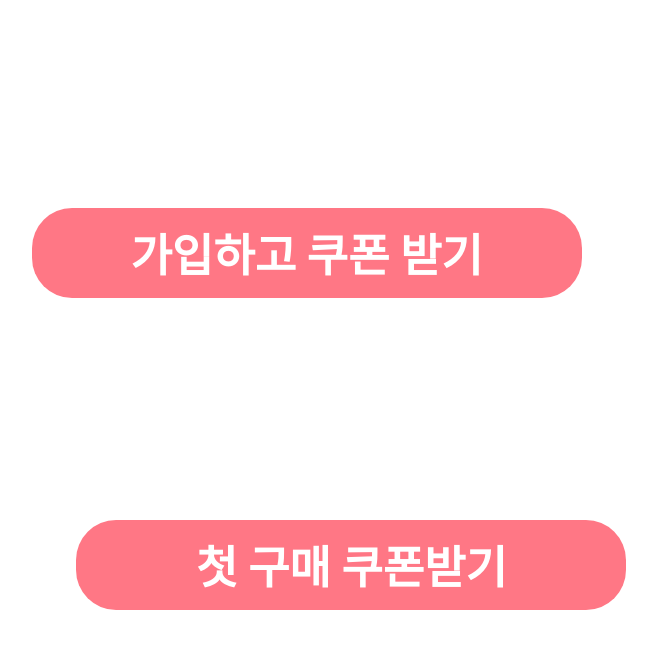
After one commit to otfeb/jungle_miniProject, a Flask app: template templates/asd.html in a window 1280 px wide. The commit adds this page. Shown: the top 649 px of the page, without its empty margins (346-1003 px from the left). Run offline with Flask 3, Linux system fonts and the light colour scheme; the template is opened without the code that fills it, so the values that code supplies are empty.

```diff
--- /dev/null
+++ b/templates/asd.html
@@ -0,0 +1,57 @@
+<!DOCTYPE html>
+<html lang="en">
+<head>
+
+    <style>
+       #btn1{
+        width: 550px;
+        height: 90px;
+        top: 26%;
+        left: 29.5%;
+        border-radius: 40px;
+        position: absolute;
+
+       }
+
+       #btn2{
+        width: 550px;
+        height: 90px;
+        top: 65%;
+        left: 33%;
+        border-radius: 40px;
+       }
+       #btn_group button{
+        background-color: #FF7785;
+        border: none;
+        color: white;
+        font-size: 45px;
+        font-weight: bolder;
+        font-family:Impact, Haettenschweiler, 'Arial Narrow Bold', sans-serif;
+        position: absolute;
+        float:left
+        transition: 0.3s;
+
+
+        }
+        #btn_group button:focus{
+        outline: 0;
+
+        }
+        #btn_group button:hover{
+        background-color: #FF0056;
+        }
+
+    </style>
+    <meta charset="UTF-8">
+    <meta name="viewport" content="width=device-width, initial-scale=1.0">
+    <title>Document</title>
+    <link rel="stylesheet" href="css/style.css">
+</head>
+<body>
+    <div id="btn_group">
+        <a href="https://nemone.co.kr/member/login.html"><button id="btn1" button type="button">가입하고 쿠폰 받기 </button></a>
+
+        <a href="https://nemone.co.kr/member/login.html"><button id="btn2" button type="button">첫 구매 쿠폰받기 </button></a>
+    </div>
+</body>
+</html>
```
Also changed, not shown: templates/create.html (+20 -0 lines), templates/index.html (+12 -1 lines).
